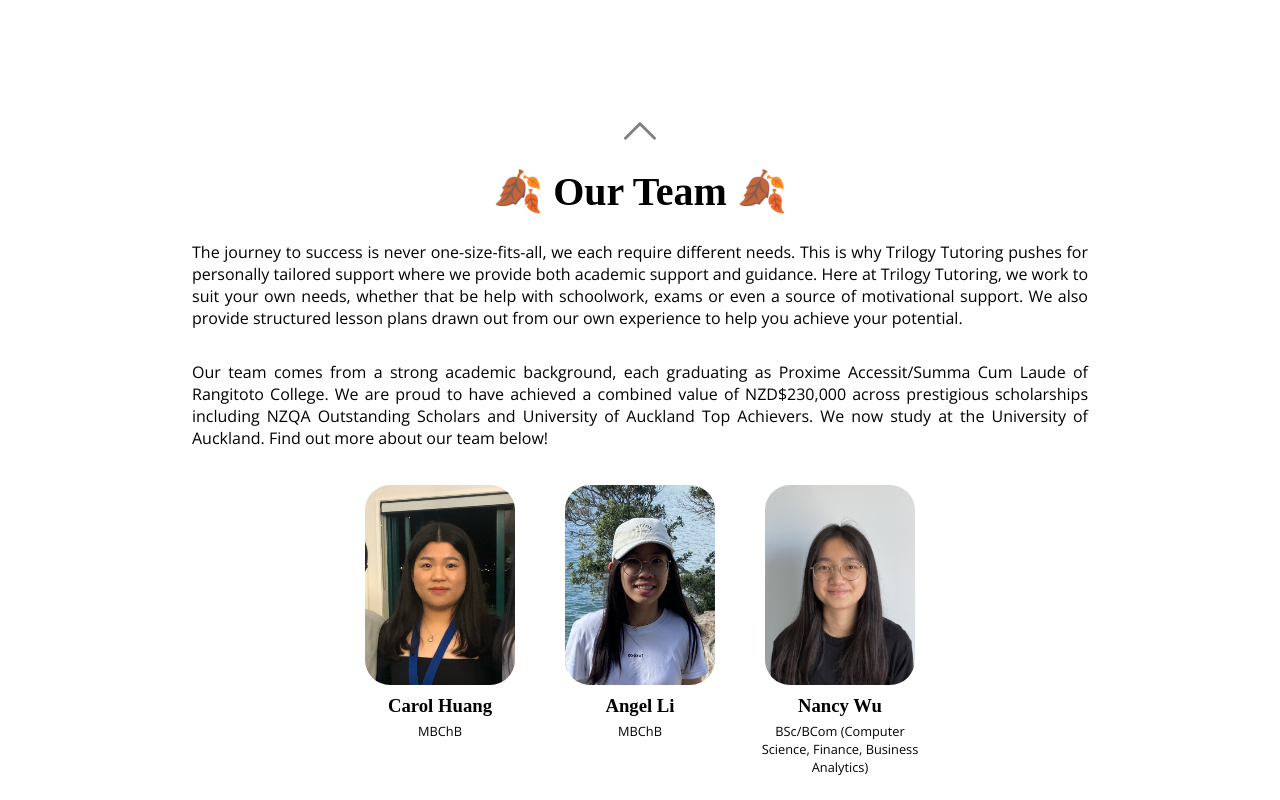
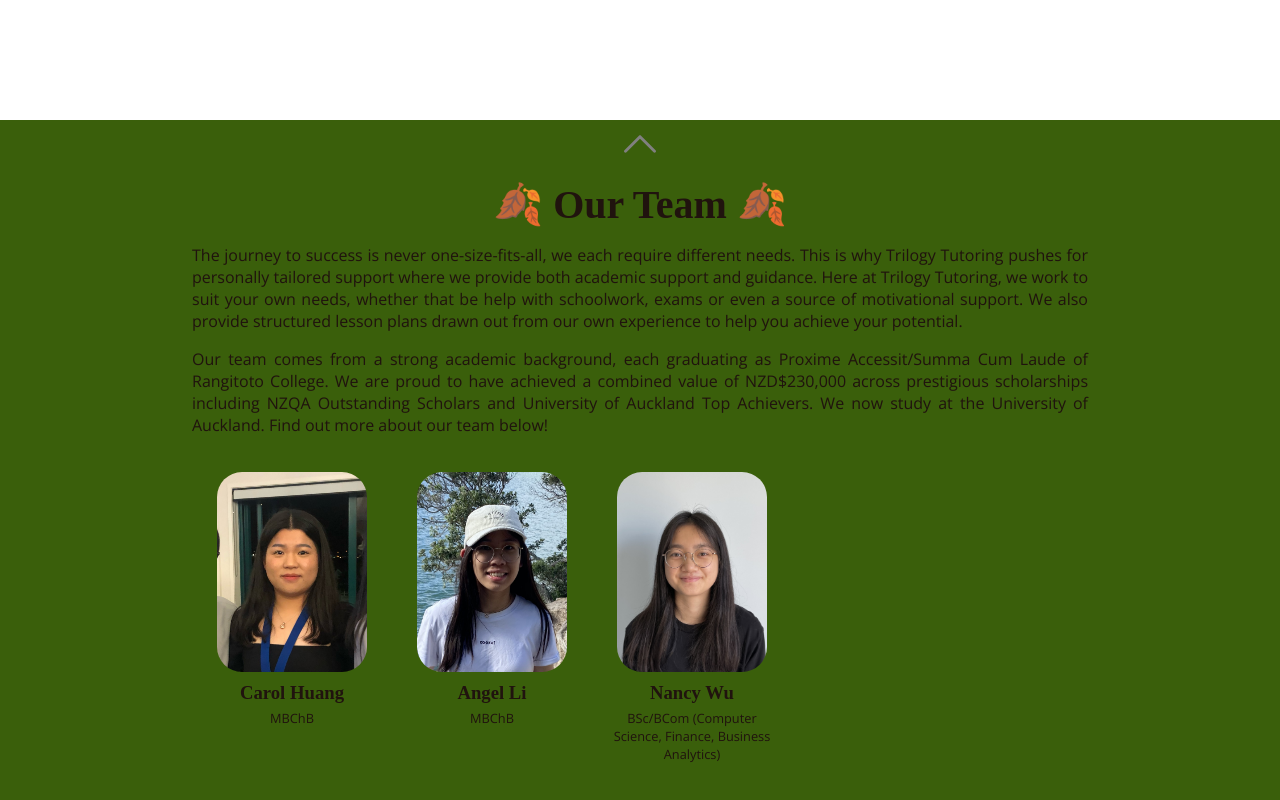
Before and after one commit to nancywu45/trilogy-tutoring, a React (Create React App) app: page / in a window 1280 px wide. Shown: the part 1400-2200 px from the top of the page. Built offline with nearby package versions, Linux system fonts and the light colour scheme; a web font is replaced by a local one.

Commit message:
change ourteam background to green

```diff
--- a/src/pages/OurTeam.js
+++ b/src/pages/OurTeam.js
@@ -12,23 +12,24 @@
         </a>
       </div>
 
+      <div className="sectionContent">
         <h2 className="sectionTitle">🍂 Our Team 🍂</h2>
         <p>
           The journey to success is never one-size-fits-all, we each require
           different needs. This is why Trilogy Tutoring pushes for personally
           tailored support where we provide both academic support and guidance.
           Here at Trilogy Tutoring, we work to suit your own needs, whether that
-        be help with schoolwork, exams or even a source of motivational support.
-        We also provide structured lesson plans drawn out from our own
-        experience to help you achieve your potential.
+          be help with schoolwork, exams or even a source of motivational
+          support. We also provide structured lesson plans drawn out from our
+          own experience to help you achieve your potential.
         </p>
         <p>
           Our team comes from a strong academic background, each graduating as
           Proxime Accessit/Summa Cum Laude of Rangitoto College. We are proud to
           have achieved a combined value of NZD$230,000 across prestigious
           scholarships including NZQA Outstanding Scholars and University of
-        Auckland Top Achievers. We now study at the University of Auckland. Find
-        out more about our team below!
+          Auckland Top Achievers. We now study at the University of Auckland.
+          Find out more about our team below!
         </p>
         <div className="profiles">
           <div className="tutor">
@@ -49,6 +50,7 @@
             </p>
           </div>
         </div>
+      </div>
 
       <div id="navArrowDownTeam" className="navArrow">
         <a href="#requestatutor">
--- a/src/styles/ourteam.css
+++ b/src/styles/ourteam.css
@@ -5,8 +5,20 @@
   flex-direction: column;
   align-items: center;
   justify-content: center;
+  width: 100%;
+  margin: auto;
+  background-color: var(--bg-primary);
+  background-size: cover;
+}
+
+.ourteam h2,
+.ourteam h3,
+.ourteam p {
+  color: rgb(32, 19, 14);
+}
+
+.sectionContent {
   width: 70%;
-  margin: auto;
 }
 
 .profiles {
```
Lines whose indentation alone changed are shown as unchanged.
